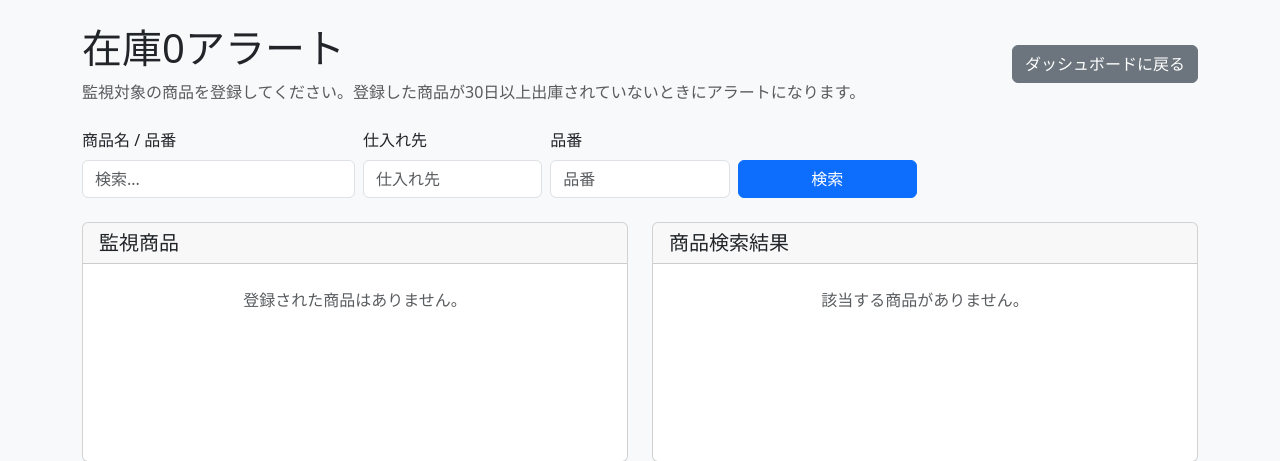
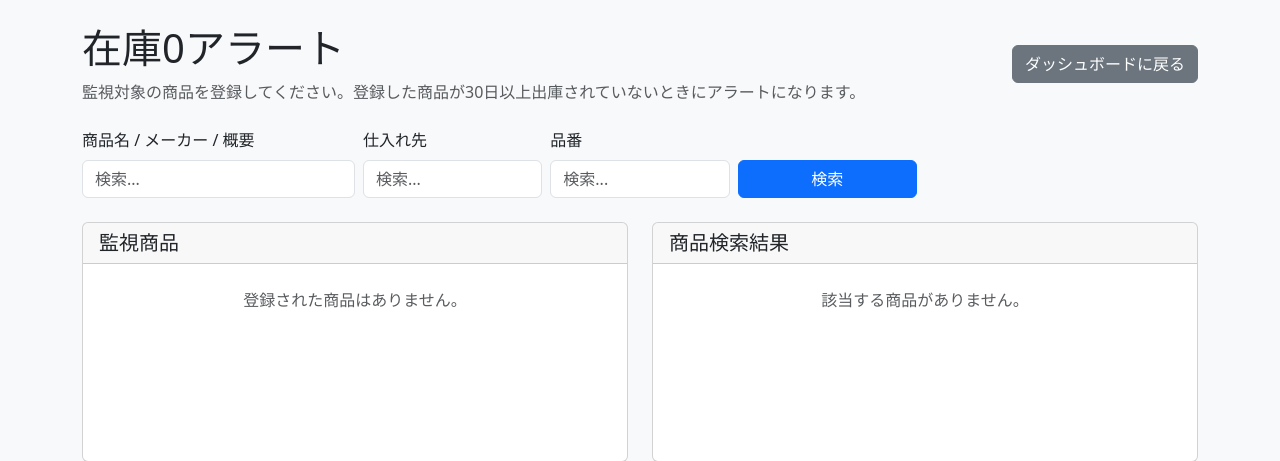
Before and after one commit to 970628809/Inventory, a Python web app: template inventory_app/templates/alert_settings.html in a window 1280 px wide. Shown: the part 56-517 px from the top of the page. Run offline with Jinja, Linux system fonts and the light colour scheme; the template is opened without the code that fills it, so the values that code supplies are empty.

Commit message:
Clarify search field labels

```diff
--- a/inventory_app/templates/alert_settings.html
+++ b/inventory_app/templates/alert_settings.html
@@ -19,16 +19,16 @@
   <form method="get" class="row gy-2 gx-2 align-items-end mb-4">
     <input type="hidden" name="alert_type" value="{{ alert_type }}">
     <div class="col-md-3">
-      <label class="form-label">商品名 / 品番</label>
+      <label class="form-label">商品名 / メーカー / 概要</label>
       <input type="text" name="q" value="{{ params.q }}" class="form-control" placeholder="検索...">
     </div>
     <div class="col-md-2">
       <label class="form-label">仕入れ先</label>
-      <input type="text" name="supplier" value="{{ params.supplier }}" class="form-control" placeholder="仕入れ先">
+      <input type="text" name="supplier" value="{{ params.supplier }}" class="form-control" placeholder="検索...">
     </div>
     <div class="col-md-2">
       <label class="form-label">品番</label>
-      <input type="text" name="sku" value="{{ params.sku }}" class="form-control" placeholder="品番">
+      <input type="text" name="sku" value="{{ params.sku }}" class="form-control" placeholder="検索...">
     </div>
     <div class="col-md-2">
       {% if params.big_category %}
--- a/inventory_app/templates/edit_stock_log.html
+++ b/inventory_app/templates/edit_stock_log.html
@@ -91,16 +91,16 @@
           <form method="get" class="row gx-2 gy-2 align-items-end">
             <input type="hidden" name="selected_product_id" value="{{ selected_product_id }}">
             <div class="col-12 col-md-6">
-              <label class="form-label">商品名 / 品番</label>
+              <label class="form-label">商品名 / メーカー / 概要</label>
               <input type="text" name="q" value="{{ params.q }}" class="form-control" placeholder="検索...">
             </div>
             <div class="col-6 col-md-3">
               <label class="form-label">仕入れ先</label>
-              <input type="text" name="supplier" value="{{ params.supplier }}" class="form-control" placeholder="仕入れ先">
+              <input type="text" name="supplier" value="{{ params.supplier }}" class="form-control" placeholder="検索...">
             </div>
             <div class="col-6 col-md-3">
               <label class="form-label">品番</label>
-              <input type="text" name="sku" value="{{ params.sku }}" class="form-control" placeholder="品番">
+              <input type="text" name="sku" value="{{ params.sku }}" class="form-control" placeholder="検索...">
             </div>
             <div class="col-12 col-md-4">
               <label class="form-label">大分類</label>
--- a/inventory_app/templates/inventory.html
+++ b/inventory_app/templates/inventory.html
@@ -27,16 +27,16 @@
   <!-- 検索フォーム -->
   <form method="get" class="row gy-2 gx-2 align-items-end mb-4">
     <div class="col-md-3">
-      <label class="form-label">商品名 / 品番</label>
+      <label class="form-label">商品名 / メーカー / 概要</label>
       <input type="text" name="q" value="{{ params.q }}" class="form-control" placeholder="検索...">
     </div>
     <div class="col-md-2">
       <label class="form-label">仕入れ先</label>
-      <input type="text" name="supplier" value="{{ params.supplier }}" class="form-control" placeholder="仕入れ先">
+      <input type="text" name="supplier" value="{{ params.supplier }}" class="form-control" placeholder="検索...">
     </div>
     <div class="col-md-2">
       <label class="form-label">品番</label>
-      <input type="text" name="sku" value="{{ params.sku }}" class="form-control" placeholder="品番">
+      <input type="text" name="sku" value="{{ params.sku }}" class="form-control" placeholder="検索...">
     </div>
     <div class="col-md-2">
       {% if params.big_category %}
--- a/inventory_app/templates/stocktaking.html
+++ b/inventory_app/templates/stocktaking.html
@@ -29,16 +29,16 @@
 
   <form method="get" class="row gy-2 gx-2 align-items-end mb-4">
     <div class="col-md-3">
-      <label class="form-label">商品名 / 品番</label>
+      <label class="form-label">商品名 / メーカー / 概要</label>
       <input type="text" name="q" value="{{ params.q }}" class="form-control" placeholder="検索...">
     </div>
     <div class="col-md-2">
       <label class="form-label">仕入れ先</label>
-      <input type="text" name="supplier" value="{{ params.supplier }}" class="form-control" placeholder="仕入れ先">
+      <input type="text" name="supplier" value="{{ params.supplier }}" class="form-control" placeholder="検索...">
     </div>
     <div class="col-md-2">
       <label class="form-label">品番</label>
-      <input type="text" name="sku" value="{{ params.sku }}" class="form-control" placeholder="品番">
+      <input type="text" name="sku" value="{{ params.sku }}" class="form-control" placeholder="検索...">
     </div>
     <div class="col-md-2">
       {% if params.big_category %}
```
